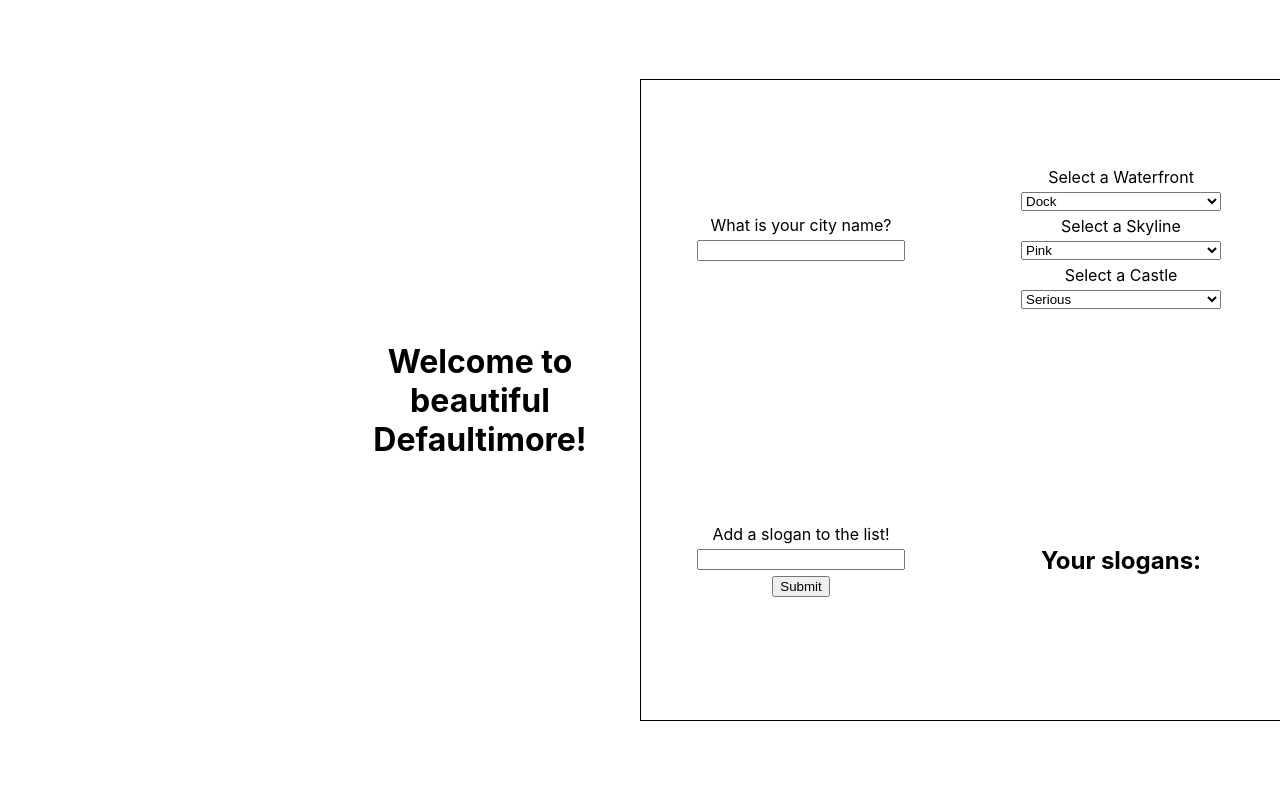
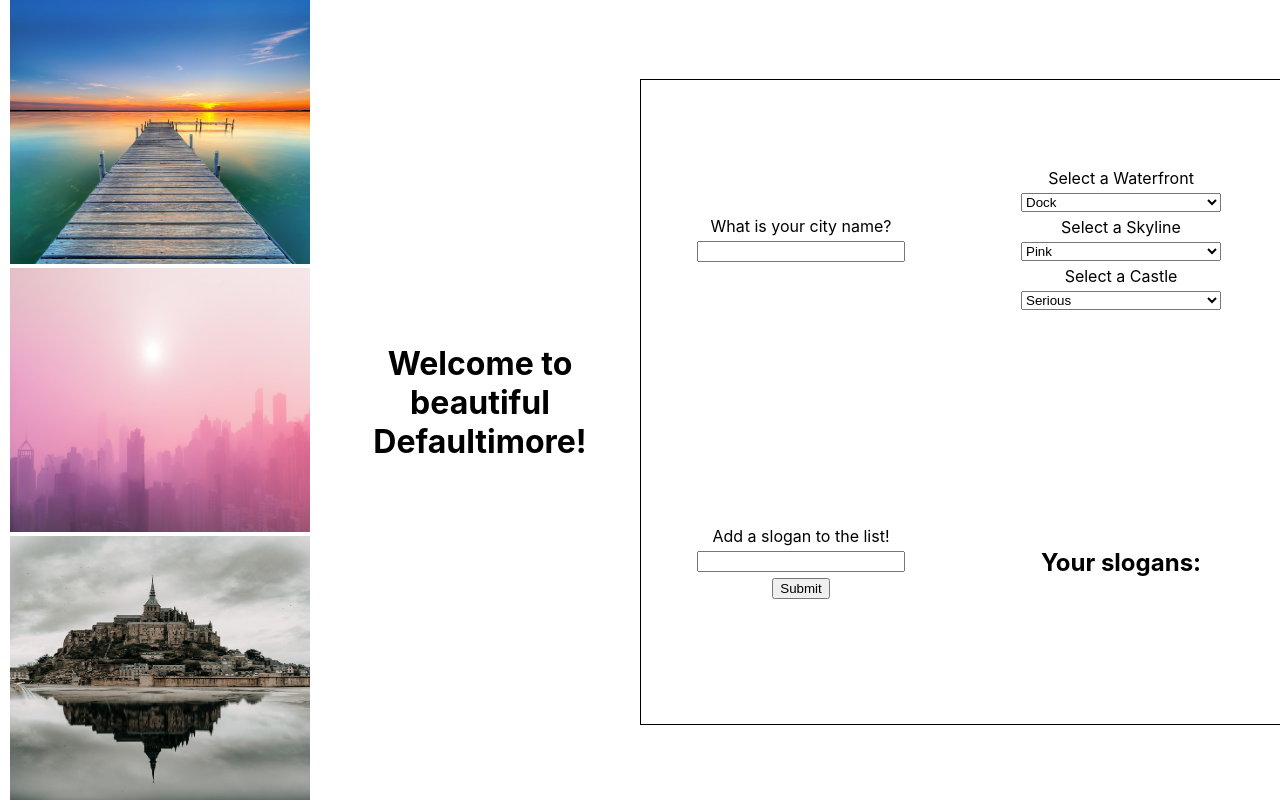
Before and after one commit to viccaruso/react-city-builder-half-baked, a React (Create React App) app: page / in a window 1280 px wide. Built offline with nearby package versions, Linux system fonts and the light colour scheme.

Commit message:
City component taking props and returning images with correct sources

```diff
--- a/src/City.js
+++ b/src/City.js
@@ -1,10 +1,13 @@
 import React from 'react';
 
-export default function City(props) {
+export default function City({ waterfrontId, skylineId, castleId }) {
   return (
     <div className="city">
       {/* this component should take 3 props: waterfrontId, skylineId, and castlId */}
       {/* use these 3 ids in img tags load approriate images that live in the public directory */}
+      <img src={`waterfront-${waterfrontId}.jpeg`} />
+      <img src={`skyline-${skylineId}.jpeg`} />
+      <img src={`castle-${castleId}.jpeg`} />
     </div>
   );
 }
```
